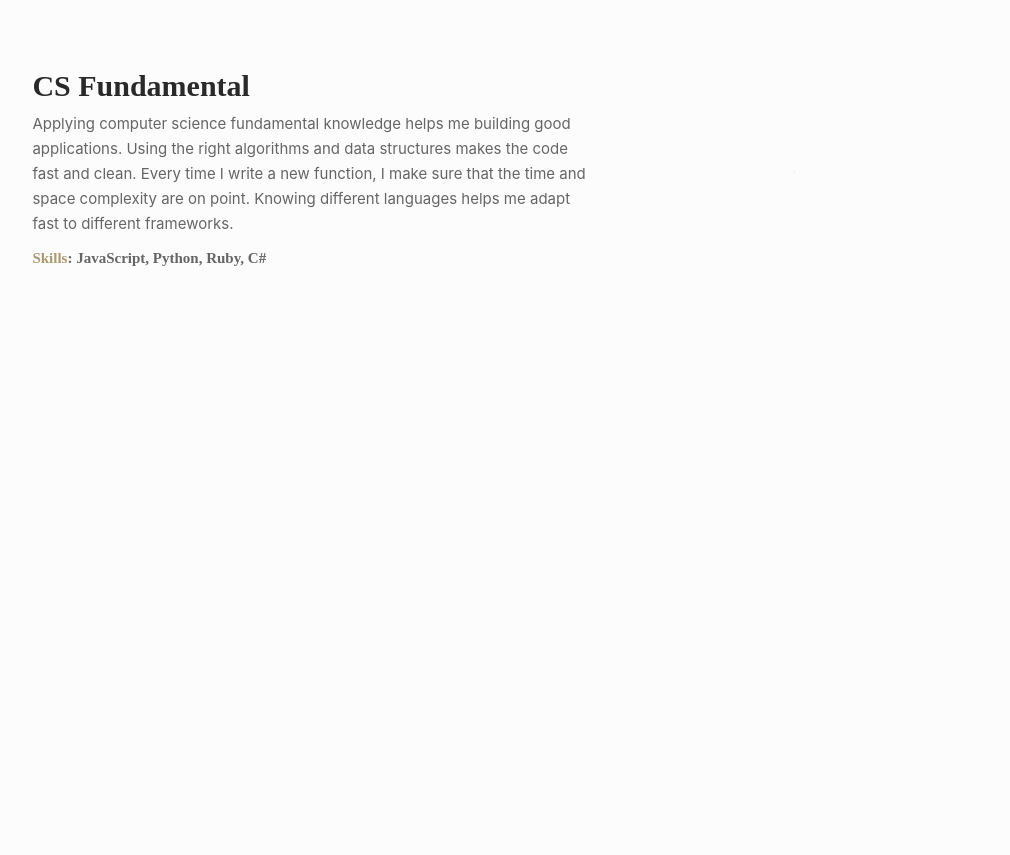
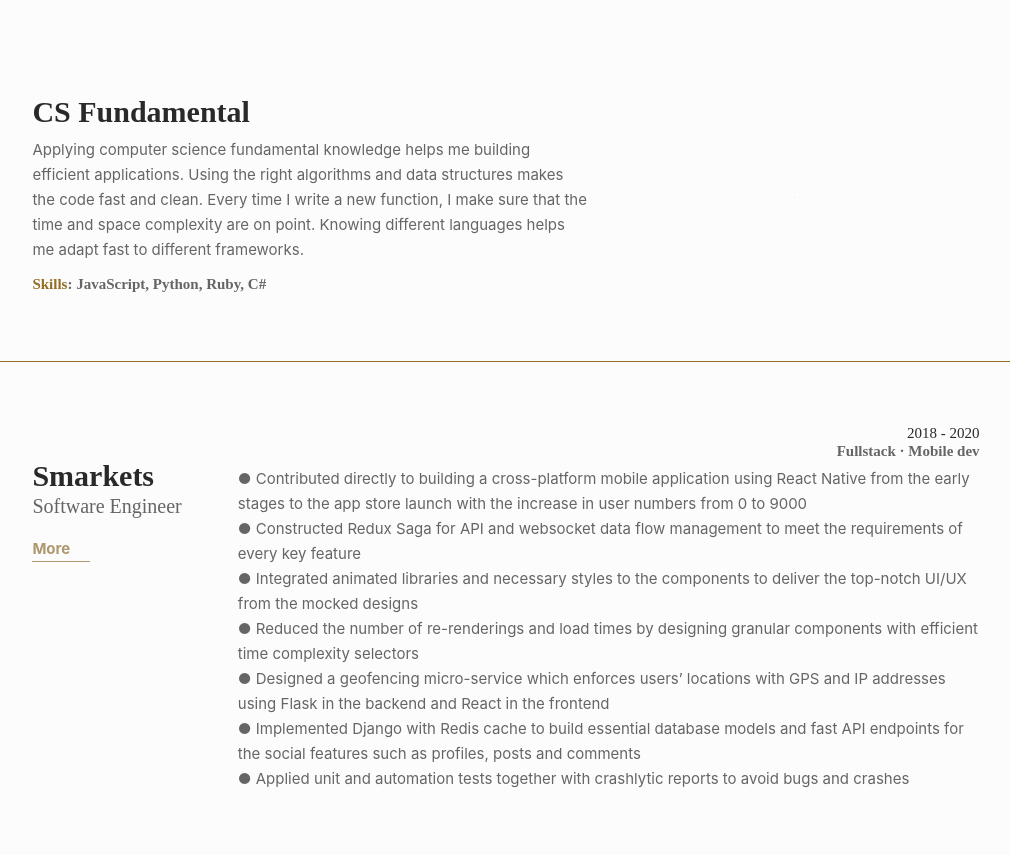
Before and after one commit to locphan2207/personal-web, a React app: page / in a window 1280 px wide. Shown: the part 804-1659 px from the top of the page, without its empty margins (134-1144 px from the left). Before the commit the page ends 1114 px from the top, so only its background shows below. Built offline with nearby package versions, Linux system fonts and the light colour scheme; no server answers.

Commit message:
Add work section

```diff
--- a/src/components/version2/App.css
+++ b/src/components/version2/App.css
@@ -84,9 +84,12 @@
   grid-area: lottie;
 }
 
+.big-section {
+  padding: 5vw 3vw;
+  border-top: 1px solid #946d24;
+}
+
 .expertise {
-  padding: 3vw;
-  border-top: 0.5rem solid #ad986f;
   display: grid;
   grid-template-areas:
     "frontend"
@@ -182,7 +185,7 @@
 }
 
 .expertise-skills span {
-  color: #ad986f;
+  color: #946d24;
   font-family: Playfair Display;
   font-weight: 700;
 }
@@ -196,6 +199,88 @@
   width: 50%;
 }
 
+.work-section {
+  display: grid;
+  grid-template-areas:
+    "w-info w-year"
+    "w-info w-tags"
+    "w-desc w-desc"
+    "w-link .";
+  align-items: flex-start;
+}
+@media only screen and (min-width: 480px) {
+  .work-section {
+    grid-template-areas:
+      ". w-year"
+      ". w-tags"
+      "w-info w-desc"
+      "w-link w-desc"
+      ". w-desc";
+    grid-template-columns: 1fr 4fr;
+    grid-template-rows: fit-content;
+    column-gap: 20rem;
+  }
+}
+
+.work-info {
+  grid-area: w-info;
+  align-self: flex-start;
+  justify-self: flex-start;
+}
+
+.work-section h3 {
+  font-family: Playfair Display;
+  font-size: 30rem;
+  font-weight: 700;
+}
+
+.work-year {
+  font-family: Playfair Display;
+  font-size: 15rem;
+  justify-self: flex-end;
+  align-self: flex-start;
+  grid-area: w-year;
+}
+
+.work-role {
+  /* color: #946d24; */
+  color: #00000099;
+  font-family: Playfair Display;
+  font-size: 20rem;
+  line-height: 30rem;
+}
+
+.work-tags {
+  font-size: 15rem;
+  line-height: 20rem;
+  color: #00000099;
+  font-family: Playfair Display;
+  font-weight: 700;
+  grid-area: w-tags;
+  justify-self: flex-end;
+  align-self: flex-start;
+}
+
+.work-desc {
+  font-size: 20rem;
+  line-height: 30rem;
+  color: #00000099;
+  grid-area: w-desc;
+  justify-self: flex-end;
+  align-self: flex-start;
+}
+@media only screen and (min-width: 480px) {
+  .work-desc {
+    font-size: 15rem;
+    line-height: 25rem;
+    margin-top: -20rem;
+  }
+}
+
+.work-link {
+  grid-area: w-link;
+}
+
 /* Animations */
 @keyframes changeColor {
   from {
--- a/src/components/version2/App.js
+++ b/src/components/version2/App.js
@@ -5,6 +5,7 @@
 function App() {
   return (
     <>
+      {/*Intro*/}
       <div className="intro">
         <div className="name-greet">
           <h1 className="name">Tan Loc Phan</h1>
@@ -27,7 +28,9 @@
           ></lottie-player>
         </div>
       </div>
-      <div className="expertise">
+
+      {/*Expertise*/}
+      <div className=" big-section expertise">
         <div className="expertise-section fronend">
           <h3>Frontend</h3>
           <p className="expertise-text">
@@ -49,6 +52,8 @@
               background="transparent"
               speed="1"
               autoplay
+              // hover
+              // loop
             ></lottie-player>
           </div>
         </div>
@@ -68,8 +73,9 @@
             <lottie-player
               src="https://assets1.lottiefiles.com/private_files/lf30_CkJZhd.json"
               background="transparent"
-              speed="0.1"
+              speed="0.5"
               loop
+              // hover
               autoplay
             ></lottie-player>
           </div>
@@ -78,10 +84,11 @@
           <h3>CS Fundamental</h3>
           <p className="expertise-text">
             Applying computer science fundamental knowledge helps me building
-            good applications. Using the right algorithms and data structures
-            makes the code fast and clean. Every time I write a new function, I
-            make sure that the time and space complexity are on point. Knowing
-            different languages helps me adapt fast to different frameworks.
+            efficient applications. Using the right algorithms and data
+            structures makes the code fast and clean. Every time I write a new
+            function, I make sure that the time and space complexity are on
+            point. Knowing different languages helps me adapt fast to different
+            frameworks.
           </p>
           <p className="expertise-skills">
             <span>Skills</span>: JavaScript, Python, Ruby, C#
@@ -93,8 +100,42 @@
               speed="1"
               loop
               autoplay
+              // hover
             ></lottie-player>
           </div>
+        </div>
+      </div>
+
+      {/*Work*/}
+      <div className="big-section work">
+        <div className="work-section">
+          <p className="work-year">2018 - 2020</p>
+          <div className="work-info">
+            <h3>Smarkets</h3>
+            <p className="work-role">Software Engineer</p>
+          </div>
+          <p className="work-tags">Fullstack · Mobile dev</p>
+          <Link className="work-link" text="More" />
+          <p className="work-desc">
+            <br />● Contributed directly to building a cross-platform mobile
+            application using React Native from the early stages to the app
+            store launch with the increase in user numbers from 0 to 9000
+            <br />● Constructed Redux Saga for API and websocket data flow
+            management to meet the requirements of every key feature
+            <br />● Integrated animated libraries and necessary styles to the
+            components to deliver the top-notch UI/UX from the mocked designs
+            <br />● Reduced the number of re-renderings and load times by
+            designing granular components with efficient time complexity
+            selectors
+            <br />● Designed a geofencing micro-service which enforces users’
+            locations with GPS and IP addresses using Flask in the backend and
+            React in the frontend
+            <br />● Implemented Django with Redis cache to build essential
+            database models and fast API endpoints for the social features such
+            as profiles, posts and comments
+            <br />● Applied unit and automation tests together with crashlytic
+            reports to avoid bugs and crashes
+          </p>
         </div>
       </div>
     </>
--- a/src/components/version2/Link.css
+++ b/src/components/version2/Link.css
@@ -7,6 +7,7 @@
   color: #ad986f;
   font-size: 15rem;
   margin-top: 20rem;
+  margin-bottom: 3rem;
   font-weight: 700;
 }
 
@@ -17,9 +18,9 @@
 
 .underline {
   background-color: #ad986f;
-  height: 1rem;
+  height: 1px;
   transition: all 0.5s ease-in-out;
-  width: 150%;
+  width: calc(100% + 20rem);
   animation: 0.5s line 0.5s ease-in-out backwards;
   overflow: visible;
   margin-top: 5rem;
@@ -35,6 +36,6 @@
     width: 30%;
   }
   to {
-    width: 150%;
+    width: calc(100% + 20rem);
   }
 }
--- a/src/components/version2/Link.js
+++ b/src/components/version2/Link.js
@@ -1,9 +1,9 @@
 import React from "react"
 import "./Link.css"
 
-function Link({ text }) {
+function Link({ text, className = "" }) {
   return (
-    <div className="link-container">
+    <div className={`link-container ${className}`}>
       <p className="link-text">{text}</p>
       {/* <p>Connect</p> */}
       <div className="underline"></div>
```
